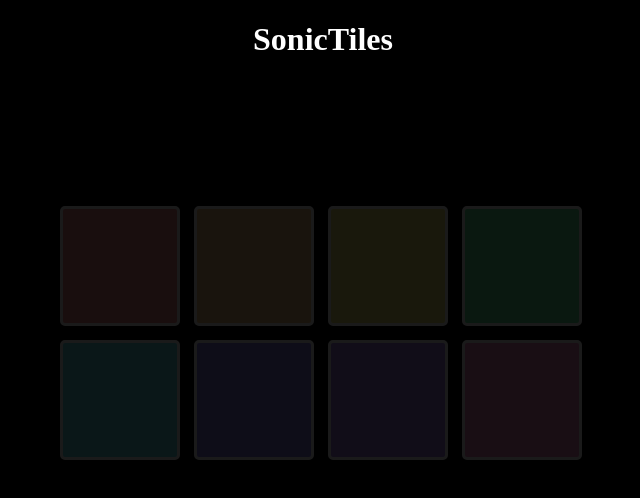
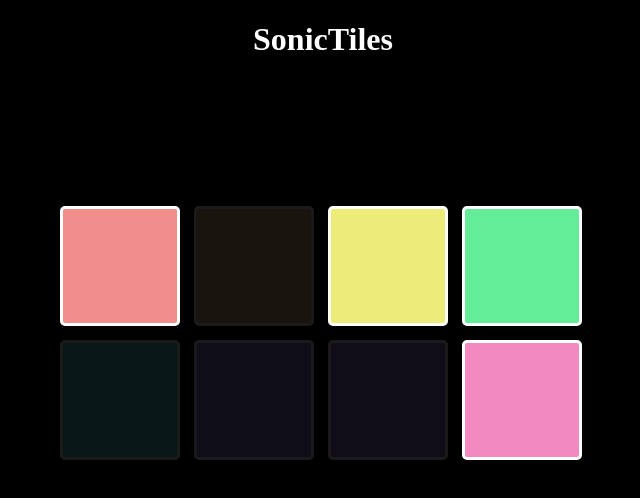
Before and after one commit to ChandiraVihan/SonicTiles-SoundBoard, a React (Vite) app: page / in a window 1280 px wide. Shown: the top 498 px of the page, without its empty margins (317-957 px from the left). Built offline with nearby package versions, Linux system fonts and the light colour scheme.

Commit message:
turn-on-off-accordingTo-ONprop

```diff
--- a/src/App.jsx
+++ b/src/App.jsx
@@ -9,7 +9,7 @@
 
 
     const buttonElements = padArray.map (pads => (
-        <Pad key = {pads.id} color={pads.color} />))
+        <Pad key = {pads.id} color={pads.color} on={pads.on} />))
 
     return (
         <>
--- a/src/Pad.jsx
+++ b/src/Pad.jsx
@@ -2,7 +2,9 @@
 
 function Pad(props) {
     return (
- <button style={{ backgroundColor: props.color }}></button>
+ <button style={{ backgroundColor: props.color }}
+ className ={props.on ? "on" : ""}
+ ></button>
     )
 }
 
```
